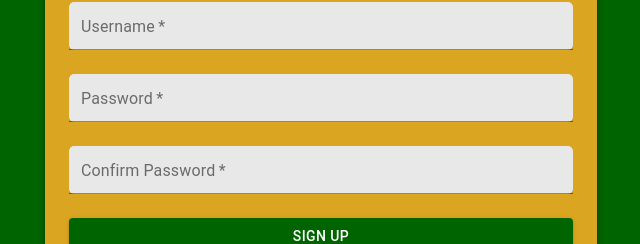
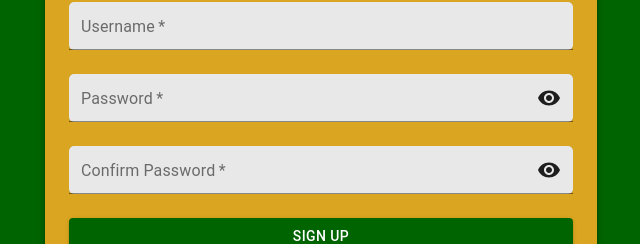
Before and after one commit to jwilson717/Expenser, a React (Create React App) app: page /signup in a window 1280 px wide. Shown: the part 458-702 px from the top of the page, without its empty margins (319-959 px from the left). Built offline with nearby package versions, Linux system fonts and the light colour scheme.

Commit message:
added visibility toggle for signup password fields

```diff
--- a/src/components/signUpFormComponent.tsx
+++ b/src/components/signUpFormComponent.tsx
@@ -1,9 +1,9 @@
-import { Avatar, Box, Button, Container, Grid, TextField } from '@material-ui/core';
+import { Avatar, Box, Button, Container, Grid, InputAdornment, TextField } from '@material-ui/core';
 import React, { useEffect, useState } from 'react';
 import { useFormStyles } from '../styles/styles';
 import { newUser } from '../types';
 import classNames from 'classnames';
-import { AccountCircle } from '@material-ui/icons';
+import { AccountCircle, Visibility, VisibilityOff } from '@material-ui/icons';
 
 interface signUpProps {
    handleSignUp: (e: any) => void;
@@ -13,9 +13,28 @@ interface signUpProps {
 
 export const SignUpFormComponent: React.FC<{props: signUpProps}> = ({props}) => {
    const [state, setState] = useState<newUser>({firstName: "", lastName: "", email: "", username: "", password: "", confirmedPassword: ""});
+   const [passwordVisible, setPasswordVisible] = useState<boolean>(false);
+   const [confirmedPasswordVisible, setConfirmedPasswordVisible] = useState<boolean>(false);
    const classes = useFormStyles();
+
    const handleChange = (e: any) =>  {
       setState({...state, [e.target.name]: e.target.value});
+   }
+
+   const togglePasswordVisible = () => {
+      if (passwordVisible) {
+         setPasswordVisible(false);
+      } else {
+         setPasswordVisible(true);
+      }
+   }
+
+   const toggleConfirmedPasswordVisible = () => {
+      if (confirmedPasswordVisible) {
+         setConfirmedPasswordVisible(false);
+      } else {
+         setConfirmedPasswordVisible(true);
+      }
    }
 
    useEffect(() => {
@@ -95,10 +114,17 @@ export const SignUpFormComponent: React.FC<{props: signUpProps}> = ({props}) =>
                      label='Password'
                      name='password'
                      value={state.password}
-                     type='password'
+                     type={passwordVisible ? 'text': 'password'}
                      size='small'
                      variant='filled'
                      className={classes.input}
+                     InputProps={{
+                        endAdornment: (
+                           <InputAdornment position='end'>
+                             {passwordVisible ? <VisibilityOff onClick={togglePasswordVisible} />: <Visibility onClick={togglePasswordVisible} />}
+                          </InputAdornment>
+                        )
+                       }}
                      required
                      onChange={(e) => {handleChange(e)}}/>
                   </Grid>
@@ -109,10 +135,17 @@ export const SignUpFormComponent: React.FC<{props: signUpProps}> = ({props}) =>
                      label='Confirm Password'
                      name='confirmedPassword'
                      value={state.confirmedPassword}
-                     type='password'
+                     type={confirmedPasswordVisible ? 'text': 'password'}
                      size='small'
                      variant='filled'
                      className={classes.input}
+                     InputProps={{
+                        endAdornment: (
+                           <InputAdornment position='end'>
+                             {confirmedPasswordVisible ? <VisibilityOff onClick={toggleConfirmedPasswordVisible} />: <Visibility onClick={toggleConfirmedPasswordVisible} />}
+                          </InputAdornment>
+                        )
+                       }}
                      required
                      onChange={(e) => {handleChange(e)}}/>
                   </Grid>
```
